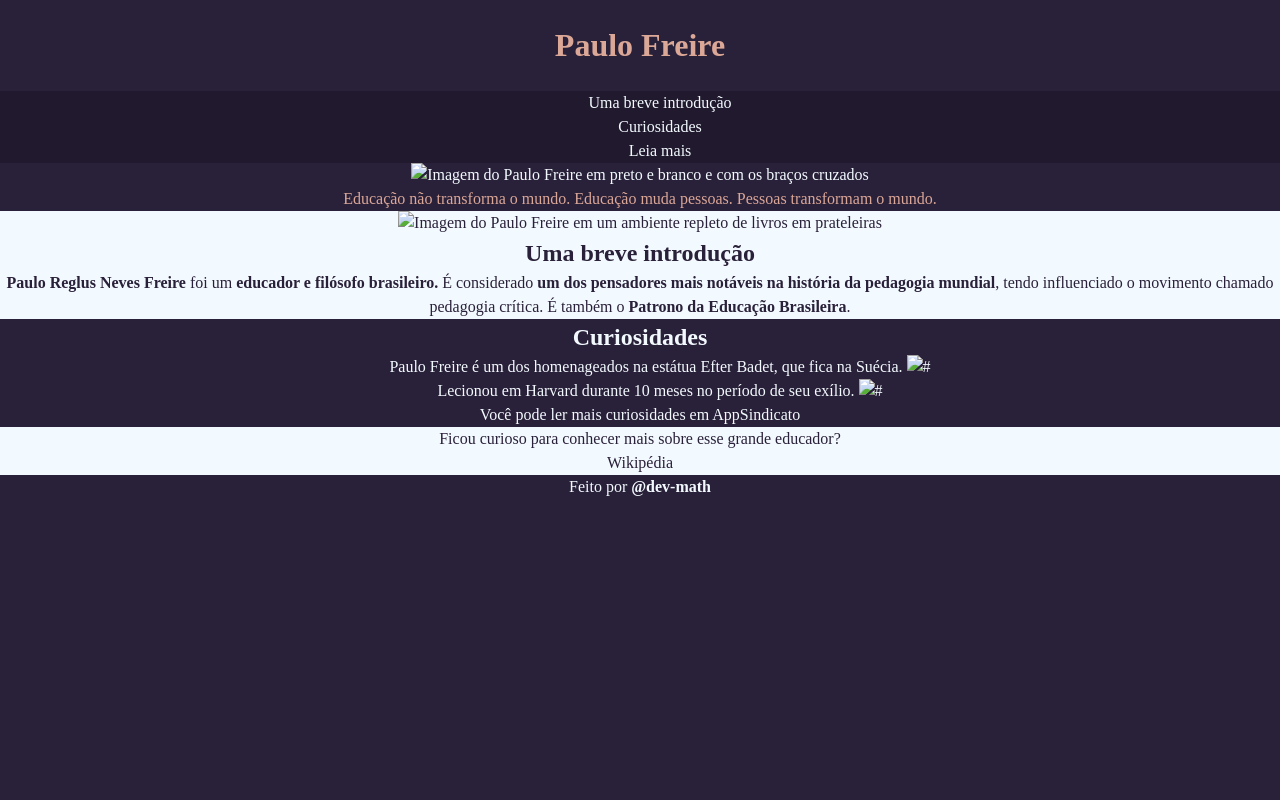
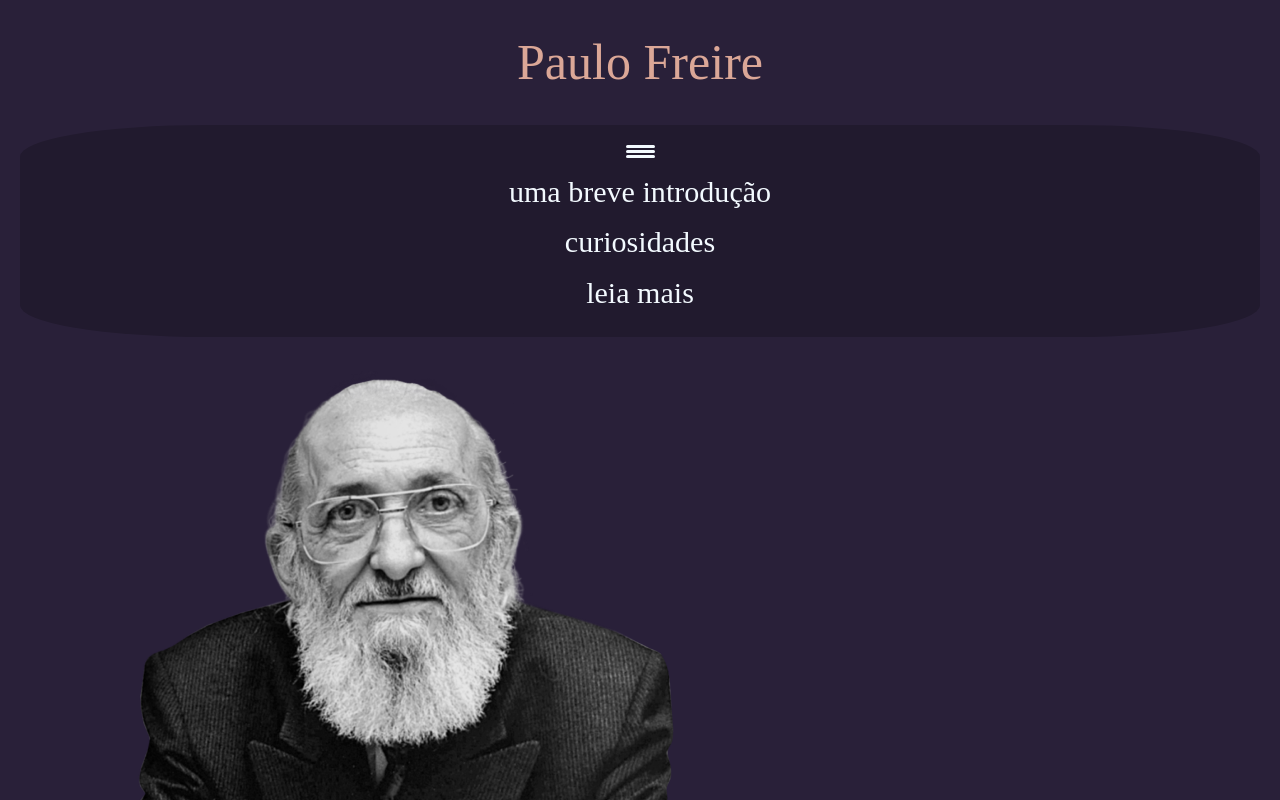
Before and after one commit to dev-math/exercises, a plain HTML site: page freecodecamp-responsive-web-design/tribute-page/index.html in a window 1280 px wide. Shown: the top 800 px of the page. Drawn offline with nearby package versions, Linux system fonts and the light colour scheme; a web font is replaced by a local one.

Commit message:
Update: css header style

```diff
--- a/freecodecamp-responsive-web-design/tribute-page/index.html
+++ b/freecodecamp-responsive-web-design/tribute-page/index.html
@@ -15,6 +15,7 @@
   </head>
   <body>
     <header>
+      <div class="content">
         <h1 id="title">Paulo Freire</h1>
 
         <nav>
@@ -26,45 +27,54 @@
         </nav>
 
         <figure id="img-div">
-        <img id="image" src="" alt="Imagem do Paulo Freire em preto e branco e com os braços cruzados">
+          <img id="image" src="images/paulofreire-hero.png" alt="Imagem do Paulo Freire em preto e branco e com os braços cruzados">
           <figcaption id="img-caption">
-          <blockquote cite="http://acervo.bn.br/sophia_web/acervo/ISBN/9788577531646">
-            Educação não transforma o mundo. Educação muda pessoas. Pessoas transformam o mundo.
+            <blockquote cite="http://acervo.bn.br/sophia_web/acervo/ISBN/9788577531646">Educação não transforma o mundo. Educação muda pessoas. Pessoas transformam o mundo.</blockquote>
           </figcaption>
         </figure>
+      </div>
     </header>
 
     <main id="main">
       <section>
-        <img src="" alt="Imagem do Paulo Freire em um ambiente repleto de livros em prateleiras">
+        <div class="content">
+
+          <img class="intro-img" src="images/paulofreire-intro.jpg" alt="Imagem do Paulo Freire em um ambiente repleto de livros em prateleiras">
           <h2>Uma breve introdução</h2>
           <p id="tribute-info"><strong>Paulo Reglus Neves Freire</strong> foi um <strong>educador e filósofo brasileiro.</strong> É considerado <strong>um dos pensadores mais notáveis na história da pedagogia mundial</strong>, tendo influenciado o movimento chamado pedagogia crítica. É também o <strong>Patrono da Educação Brasileira</strong>.</p>
+        </div>
       </section>
 
       <section>
+        <div class="content">
           <h2>Curiosidades</h2>
           <ul>
             <li>
               Paulo Freire é um dos homenageados na estátua Efter Badet, que fica na Suécia.
-            <img src="" alt="#">
+              <img src="images/estatua.png" alt="#">
             </li>
 
             <li>
               Lecionou em Harvard durante 10 meses no período de seu exílio.
-            <img src="" alt="#">
+              <img src="images/harvard.jpg" alt="#">
             </li>
           </ul>
           <p>Você pode ler mais curiosidades em <a href="">AppSindicato</a></p>
+        </div>
       </section>
 
       <section>
+        <div class="content">
           <!-- <h2>Leia mais</h2> -->
           <p>Ficou curioso para conhecer mais sobre esse grande educador?</p>
           <a id="tribute-link" target="_blank" href="">Wikipédia</a>
+        </div>
       </section>
 
       <footer>
+        <div class="content">
           <p>Feito por <strong>@dev-math</strong></p>
+        </div>
       </footer>
     </main>
   </body>
--- a/freecodecamp-responsive-web-design/tribute-page/styles/main.css
+++ b/freecodecamp-responsive-web-design/tribute-page/styles/main.css
@@ -15,10 +15,15 @@ a {
 
 ul {
   list-style: none;
+  padding: 0;
 }
 
 /* html, body { height: 100% } */
-/* img { display: block; max-width: 100%;} */
+
+img {
+  display: block;
+  max-width: 100%;
+}
 
 :root {
   --color-accent: #dba797;
@@ -32,23 +37,59 @@ body {
   color: var(--color-light);
   font-family: var(--ff-primary);
   line-height: 1.5;
+}
+
+.content {
+  margin: 0 1.25em;
   text-align: center;
 }
 
 /* header */
 
+header {
+  min-height: 100vh;
+  margin-bottom: 1.44em;
+}
+
 h1 {
   color: var(--color-accent);
-  font-weight: 700;
-  text-align: center;
+  font-size: 3.13em;
+  font-weight: 400;
+  margin: 1.56rem 0;
 }
 
 nav {
   background-color: rgba(0, 0, 0, 0.2);
+  border-radius: 15%;
+  padding: 1em 0;
+}
+
+nav ul li {
+  margin: 0.17em 1.17em;
+  font-size: 1.88em;
+  text-transform: lowercase;
+}
+
+nav::before {
+  content: url("../images/menu.svg");
+}
+
+#img-div {
+  margin-top: 2em;
 }
 
 blockquote {
   color: var(--color-accent);
+  font-size: 1.25em;
+  quotes: initial;
+}
+
+blockquote::before {
+  content: open-quote;
+}
+
+blockquote::after {
+  content: close-quote;
 }
 
 /* sections light */
@@ -57,3 +98,9 @@ main section:nth-child(odd) {
   background-color: var(--color-light);
   color: var(--color-dark);
 }
+
+/* section introduction */
+
+.intro-img{
+  border-radius: 50%;
+}
```
Also changed, not shown: freecodecamp-responsive-web-design/tribute-page/images/estatua.png (added), freecodecamp-responsive-web-design/tribute-page/images/harvard.jpg (added), freecodecamp-responsive-web-design/tribute-page/images/menu.svg (added), freecodecamp-responsive-web-design/tribute-page/images/paulofreire-hero.png (added), freecodecamp-responsive-web-design/tribute-page/images/paulofreire-intro.jpg (added). Lines whose indentation alone changed are shown as unchanged.
